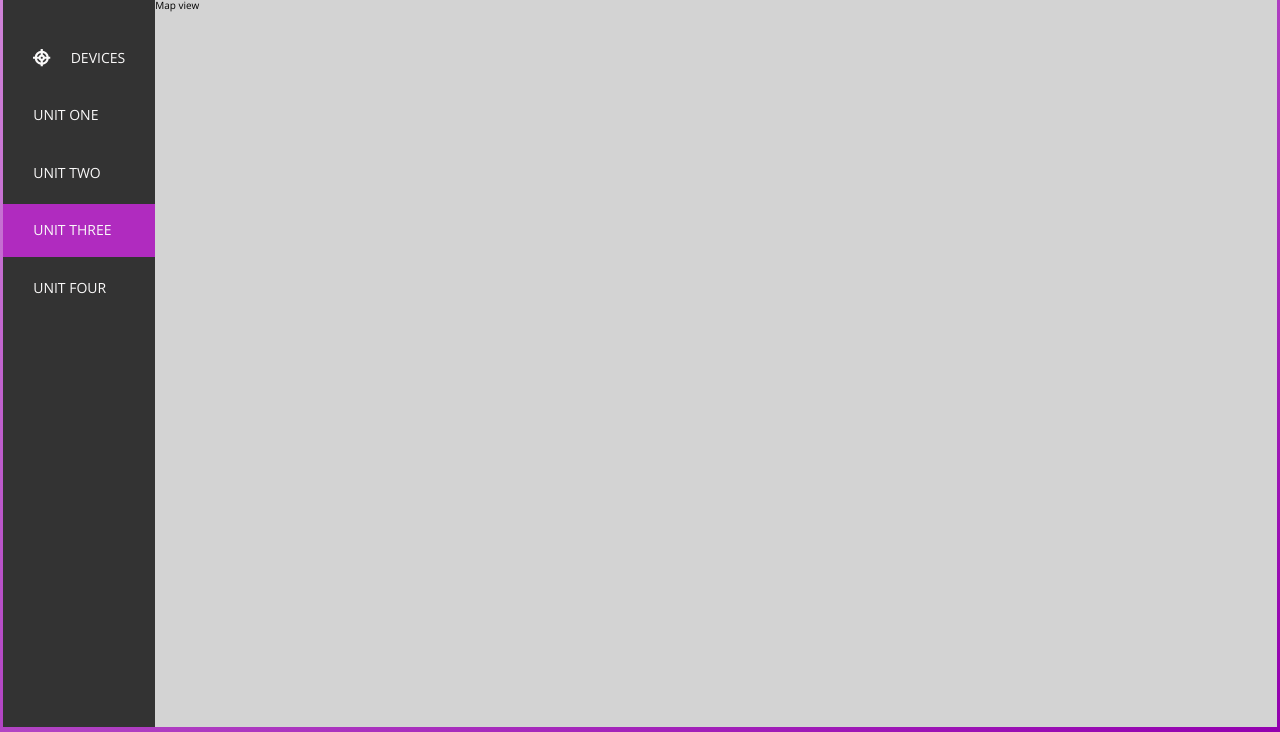
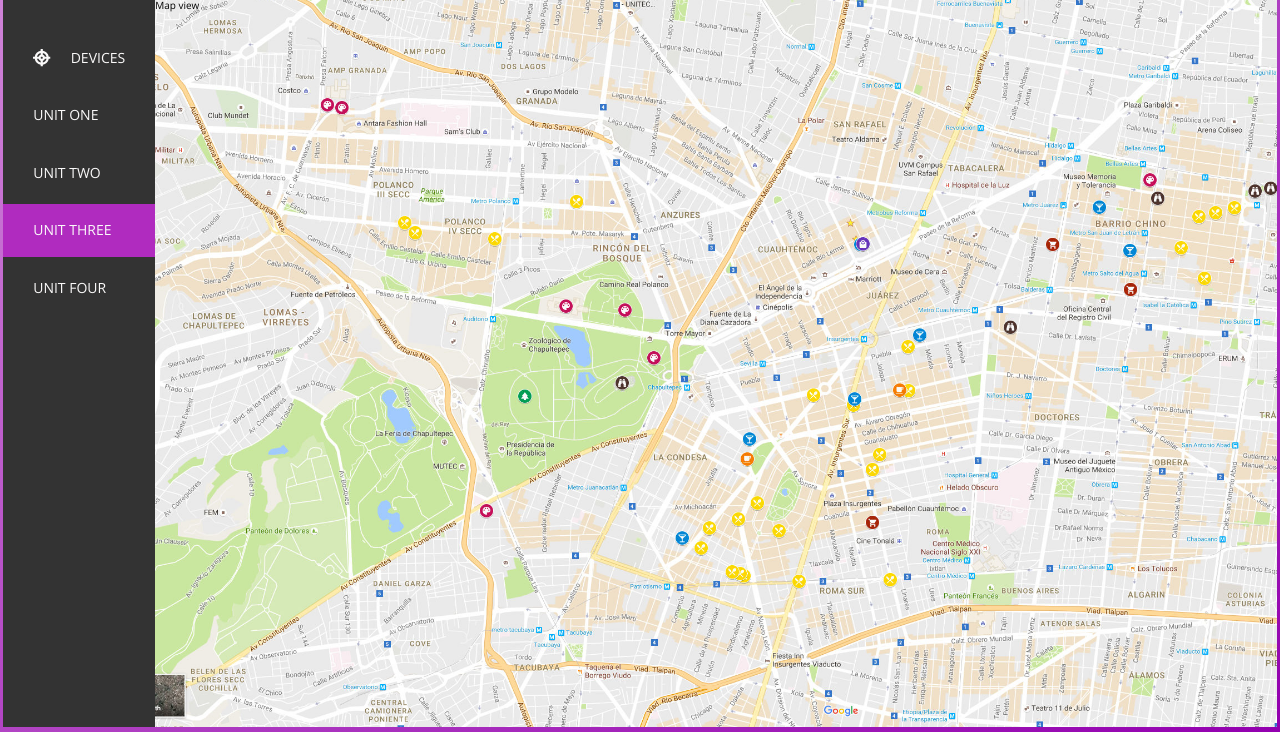
Before and after one commit to SDBowen/circle-gps-dashboard-mockup, a website: page dashboard/index.html in a window 1280 px wide. Shown: the part 68-800 px from the top of the page. Drawn offline with nearby package versions, Linux system fonts and the light colour scheme.

Commit message:
Add map image

```diff
--- a/dashboard/sass/_layout.scss
+++ b/dashboard/sass/_layout.scss
@@ -35,5 +35,8 @@
   flex: 1;
 
   min-height: calc(100vh - #{$header-height} - (#{$container-margin} * 2));
-  background-color: lightgrey;
+
+  // DEMO MAP
+  background-image: url(../img/GoogleMap-1-1200x630-e1479510841629.jpg);
+  background-size: cover;
 }
```
Also changed, not shown: dashboard/css/style.css, dashboard/img/GoogleMap-1-1200x630-e1479510841629.jpg (added).
